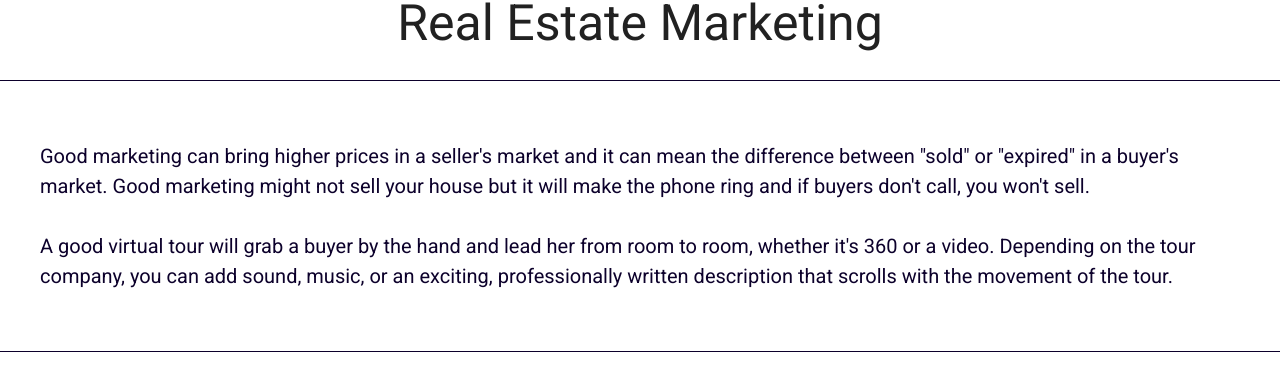
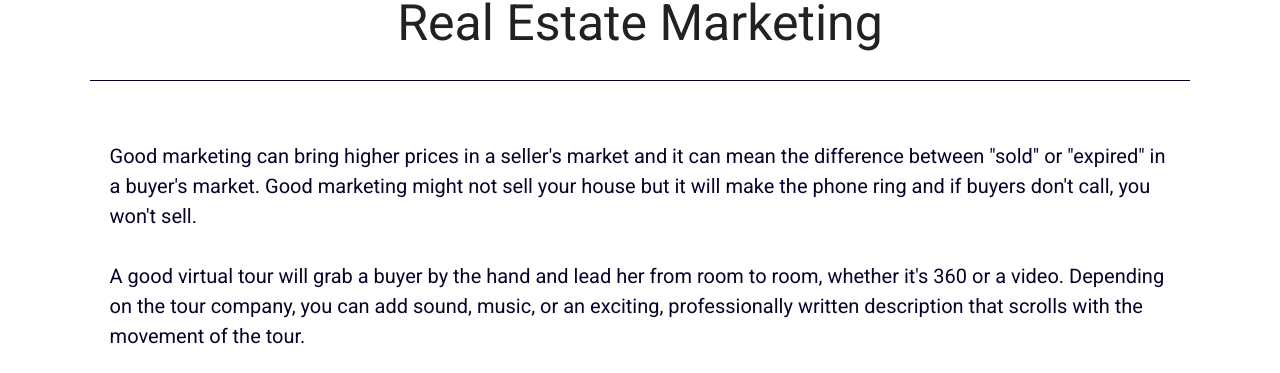
Before and after one commit to cwilso88/realestateappREACT, a React (Create React App) app: page /advertise in a window 1280 px wide. Shown: the part 427-800 px from the top of the page. Built offline with nearby package versions, Linux system fonts and the light colour scheme.

Commit message:
Added a bit a margin to the left and right of the main content of the advertise component

```diff
--- a/src/sass/_advertise.scss
+++ b/src/sass/_advertise.scss
@@ -27,7 +27,9 @@
             border-top: 1px solid $darkpurple;
             border-bottom: 1px solid $darkpurple;
             text-align: left;
-            padding: 60px 40px;
+            padding: 60px 20px;
+            margin-left: 7%;
+            margin-right: 7%;
             line-height: 1.5;
         }
 
```
